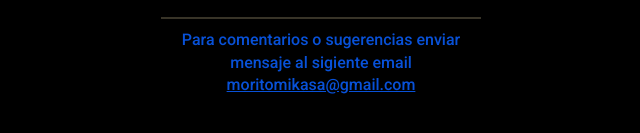
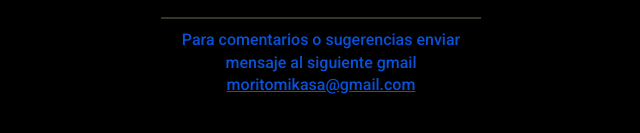
Before and after one commit to Gera-dan/gera-dan.github.com, a plain HTML site: page index.html in a window 1280 px wide. Shown: the part 497-630 px from the top of the page, 319-959 px from the left. Drawn offline with Linux system fonts and the light colour scheme.

Commit message:
corregir

```diff
--- a/index.html
+++ b/index.html
@@ -32,7 +32,7 @@
       </a>
     </div>
     <div class="divider"></div>
-    <footer class="footer">Para comentarios o sugerencias enviar mensaje al sigiente email <a
+    <footer class="footer">Para comentarios o sugerencias enviar mensaje al siguiente gmail <a
         href="mailto:moritomikasa@gmail.com">moritomikasa@gmail.com</a>
     </footer>
   </main>
```
